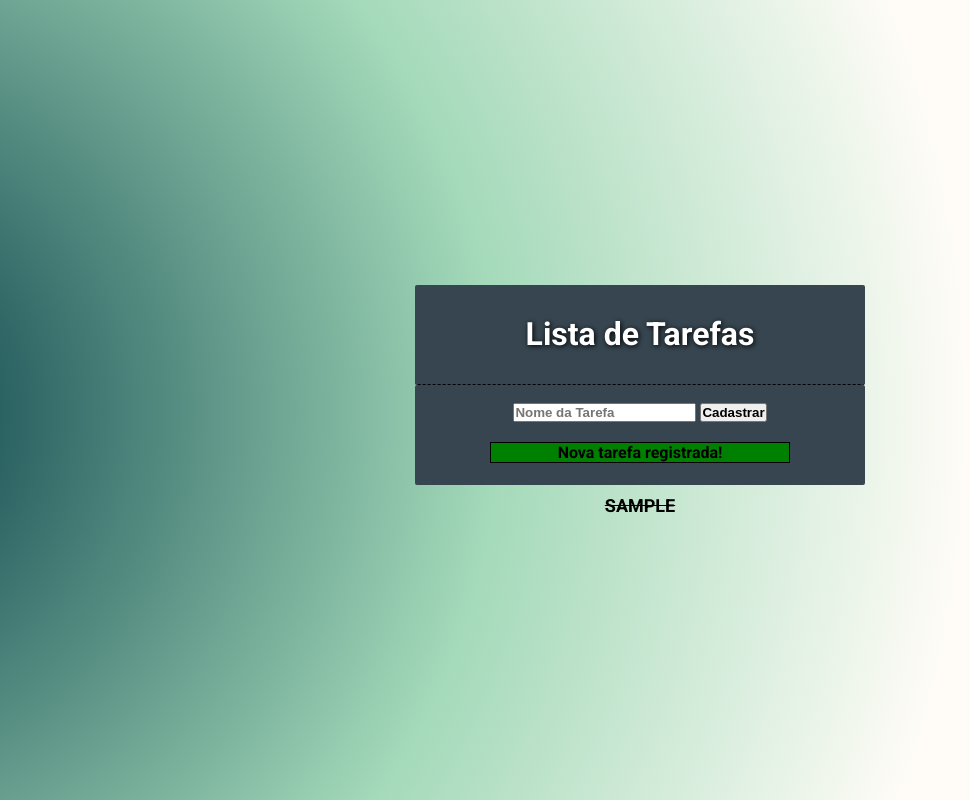
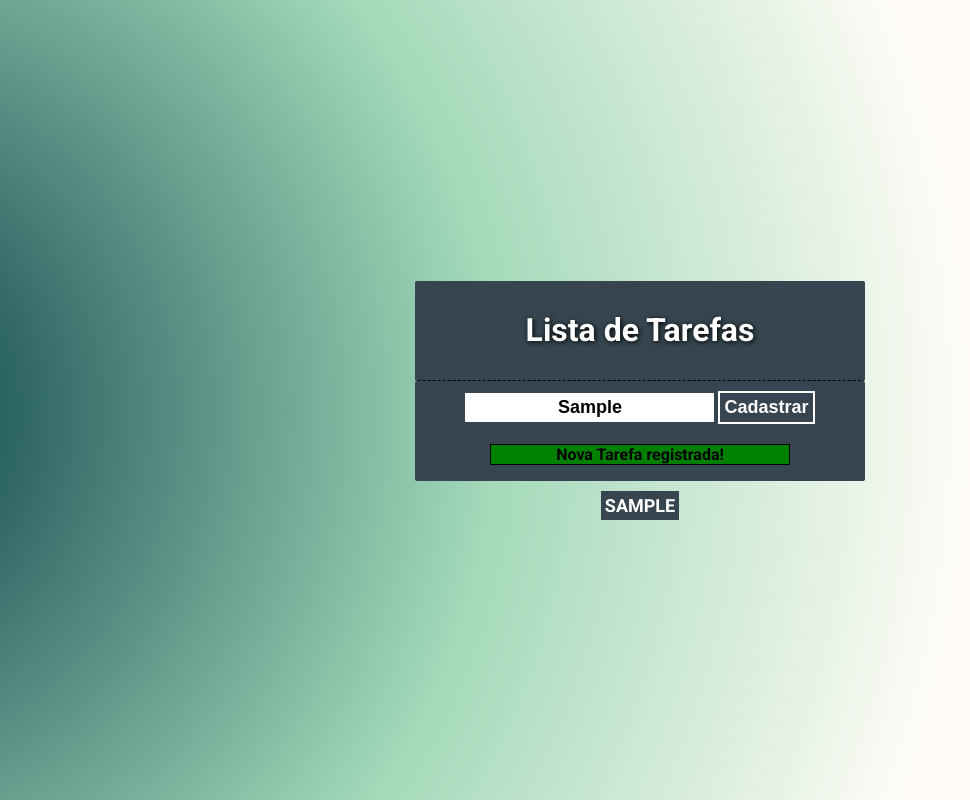
Before and after one commit to SavioPetrus/modulo_9_estrutura_inicial, a plain HTML site: page index.html in a window 1280 px wide. Both pictures are taken after typing "Sample" into the empty fields and a click on the button "Cadastrar". Shown: the whole page, without its empty margins (0-970 px from the left). Drawn offline with nearby package versions, Linux system fonts and the light colour scheme.

Commit message:
Chore: Implementação da funcionalidade de aplicar o efeito riscado aos itens da lista, houve também algumas mudanças na estilização do input e do button cadastrar.

```diff
--- a/index.html
+++ b/index.html
@@ -30,6 +30,7 @@
             </ul>
         </div>
     </div>
+    <script src="https://code.jquery.com/jquery-3.7.1.min.js"></script>
     <script src="main.js"></script>
 </body>
 </html>
--- a/main.js
+++ b/main.js
@@ -1,51 +1,31 @@
-const form = document.getElementById('addTask');
-const task = [];
 const errorMsg = document.querySelector('.errorMsg');
 const sucessMsg = document.querySelector('.sucessMsg');
+const task = [];
 
-let lines = '';
-
-form.addEventListener('submit', function(e){
+$(document).ready(function(){
+    $('form').on('submit', function(e){
         e.preventDefault();
         errorMsg.style.display = 'none';
         sucessMsg.style.display = 'none';
-    newTask();
-    refreshList();
-});
-
-function newTask(){
-    const inputTask = document.getElementById('taskName');
-    inputTask.value = inputTask.value.toUpperCase();
-    if(inputTask.value === ''){
+        const novaTarefa = $('#taskName').val().toUpperCase();
+        const novoItem = $('<li></li>');
+        if(novaTarefa === ''){
             errorMsg.innerText = 'Por favor preencha o nome da tarefa';
             errorMsg.style.display = 'block';
-        return
-    }else if(task.includes(inputTask.value)){
-        errorMsg.innerText = `A tarefa: ${inputTask.value} já está na lista`;
+        }else if(task.includes(novaTarefa)){
+            errorMsg.innerText = `A tarefa: ${novaTarefa} já está na lista`;
             errorMsg.style.display = 'block';
         }else{
-        sucessMsg.innerText = 'Nova tarefa registrada!';
+            sucessMsg.innerText = 'Nova Tarefa registrada!';
             sucessMsg.style.display = 'block';
-        task.push(inputTask.value);
-
-        let line = '<ul>'
-        line += `<li>${inputTask.value}</li>`
-        line += `</ul>`
-
-        lines += line;
+            task.push(novaTarefa);
+            $(`<li>${novaTarefa}</li>`).appendTo(novoItem);
+            $(novoItem).appendTo(`ul`);
         }
 
+    })
 
-
-    inputTask.addEventListener('input', function(){
-        sucessMsg.style.display = 'none';
-        errorMsg.style.display = 'none';
+    $(document).on('click', 'li', function(){
+        $(this).toggleClass('tachado');
     });
-
-    inputTask.value = '';
-}
-
-function refreshList(){
-    const listBody = document.querySelector('ul');
-    listBody.innerHTML = lines;
-}
+})
--- a/style.css
+++ b/style.css
@@ -54,10 +54,6 @@ ul{
     font-size: large;
 }
 
-li{
-    text-decoration: line-through;
-}
-
 h1 {
     text-align: center;
     color: white;
@@ -88,3 +84,46 @@ h1 {
     margin-top: 20px;
     justify-self: center;
 }
+
+.tachado{
+    text-decoration: line-through;
+    text-decoration-color: black;
+    text-decoration-thickness: 4px;
+    text-decoration-style: wavy;
+}
+
+li{
+    background-color: #36454F;
+    padding: 2px;
+    color: white;
+}
+
+li:hover{
+    cursor: pointer;
+}
+
+button{
+    transition-duration: 0.5s;
+    padding: 4px;
+    cursor: pointer;
+    border: 2px solid white;
+    background-color: #36454F;
+    color: white;
+    font-size: large;
+}
+
+button:hover {
+    background-color: white;
+    color: #36454F;
+}
+
+input{
+    font-size: large;
+    border: none;
+    padding: 4px;
+    text-align: center;
+}
+
+input::placeholder{
+    color: green;
+}
```
Lines whose indentation alone changed are shown as unchanged.
